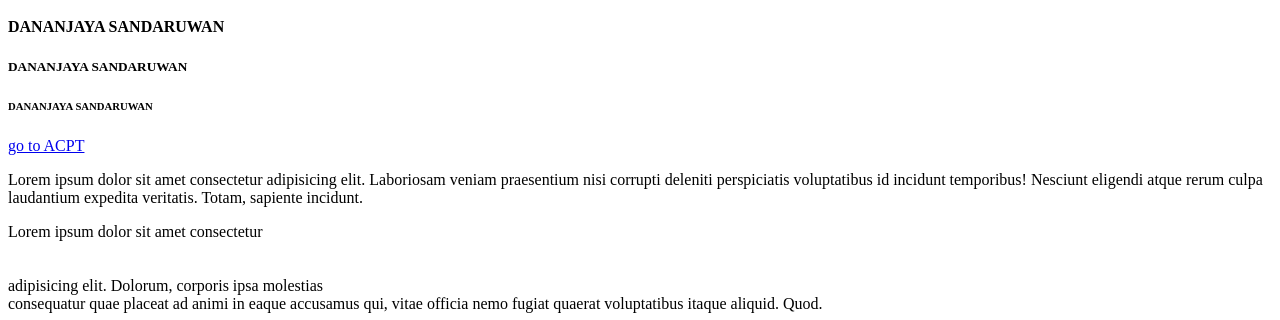
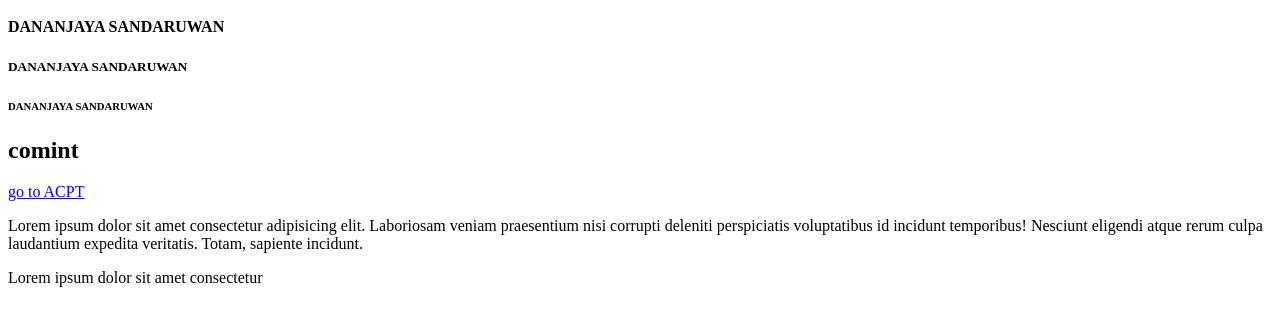
Before and after one commit to danaruwan0/afd-intake, a plain HTML site: page index.html in a window 1280 px wide. Shown: the part 480-800 px from the top of the page. Drawn offline with Linux system fonts and the light colour scheme.

Commit message:
comint-1

```diff
--- a/index.html
+++ b/index.html
@@ -26,6 +26,8 @@
     <h4>DANANJAYA SANDARUWAN</h4>
     <h5>DANANJAYA SANDARUWAN</h5>
     <h6>DANANJAYA SANDARUWAN</h6>
+
+    <h2>comint</h2>
 
     <!-- anchor tag -->
     <a href="https://acpt.lk/">go to ACPT</a>
```
